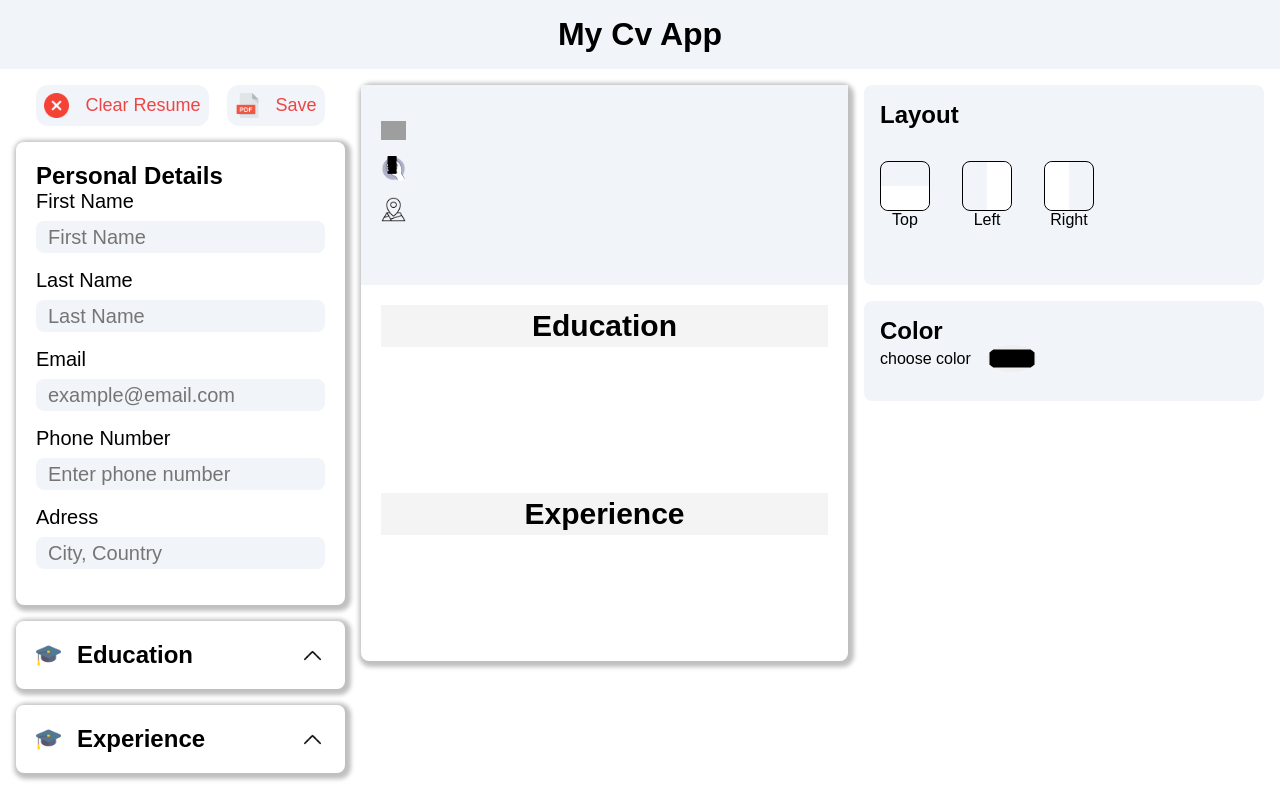
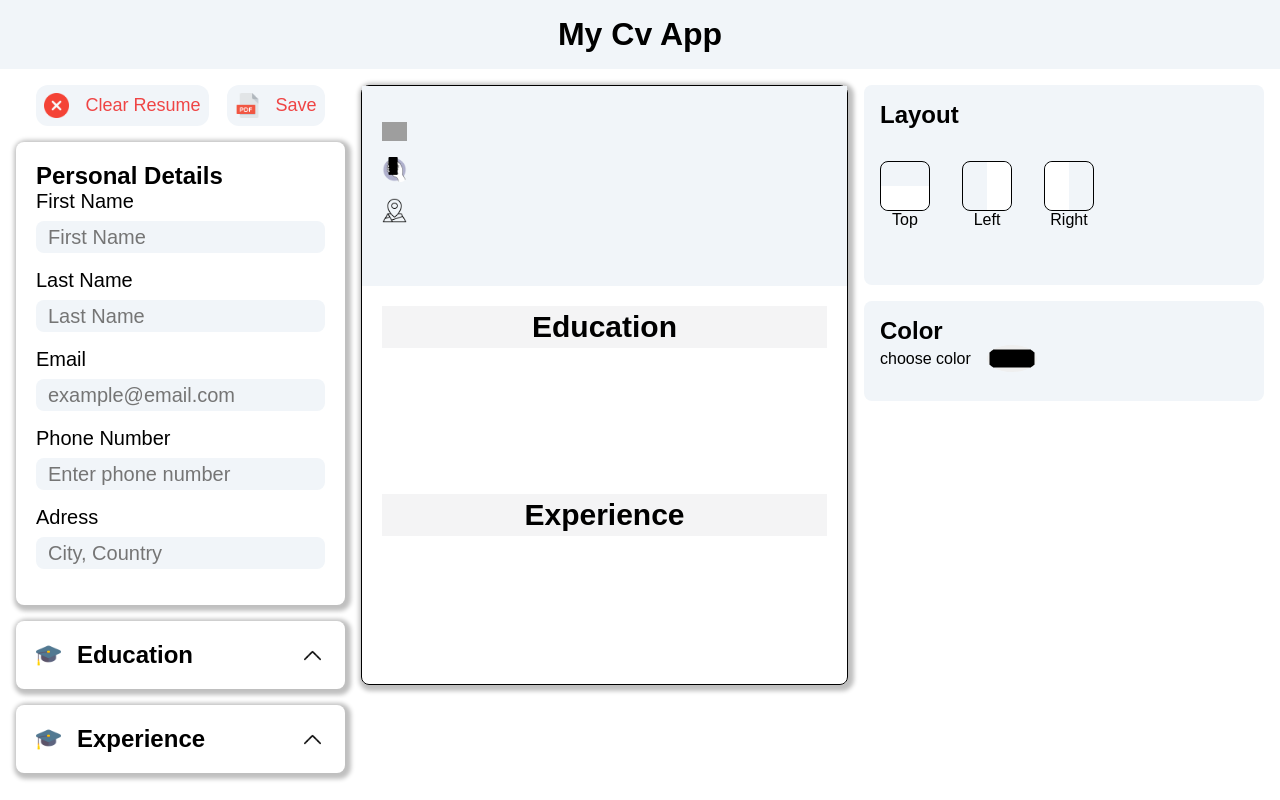
Before and after one commit to Medido1/The-OdinProject-CV-Application, a React (Vite) app: page / in a window 1280 px wide. Built offline with nearby package versions, Linux system fonts and the light colour scheme; grey boxes are pictures that could not be loaded.

Commit message:
Fix style issues

```diff
--- a/src/components/CustomizeContainer.jsx
+++ b/src/components/CustomizeContainer.jsx
@@ -34,21 +34,17 @@ export default function CustomiseContainer({}) {
     if (direction === "left") {
       updateProperty("--container-display", "flex");
       updateProperty("--personal-info-width", "40%");
-      updateProperty("--personal-info-height", "100%");
       updateProperty("--container-direction", "row");
     }
     if (direction === "right") {
       updateProperty("--container-display", "flex");
       updateProperty("--personal-info-width", "40%");
-      updateProperty("--personal-info-height", "100%");
       updateProperty("--container-direction", "row-reverse");
     }
     if (direction === "top") {
       updateProperty("--container-display", "block");
       updateProperty("--personal-info-width", "100%");
-      updateProperty("--personal-info-height", "16%");
     }
-
   }
   return (
     <div className='customize_container'>
--- a/src/index.css
+++ b/src/index.css
@@ -4,7 +4,6 @@
   --personal-info-color: black;
   --container-display: block;
   --personal-info-width: 100%;
-  --personal-info-height: 16%;
   --container-direction : row;
 }
 
@@ -63,7 +62,9 @@ body {
 }
 
 .display_container {
-  max-height: 1000px;
+  min-height: 600px;
+  max-height: 700px;
+  border: 1px solid black;
   display: var(--container-display);
   flex-direction: var(--container-direction);
 }
@@ -72,7 +73,6 @@ body {
   background-color: var(--resume-bg-color);
   min-width: var(--personal-info-width);
   max-width: var(--personal-info-width);
-  height: var(--personal-info-height);
   min-height: 200px;
   display: flex;
   flex-direction: column;
```
